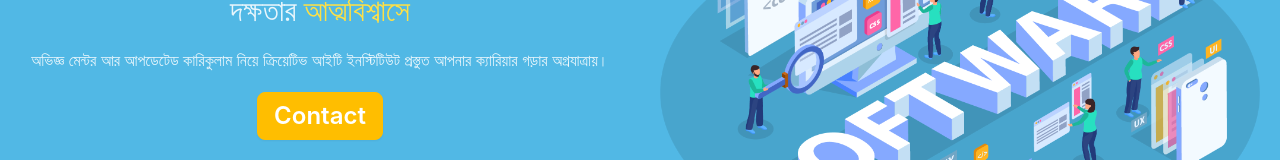
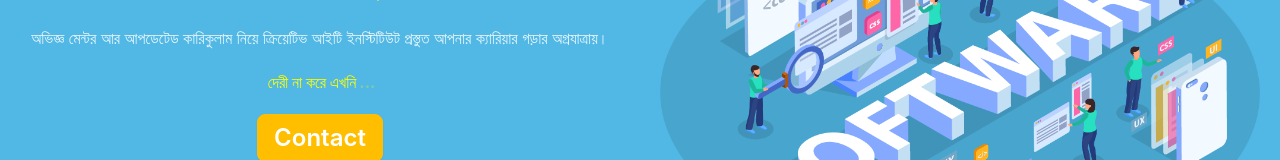
Before and after one commit to Suvrodev/WeaverrIT, a React (Vite) app: page /home in a window 1280 px wide. Shown: the part 175-335 px from the top of the page. Built offline with nearby package versions, Linux system fonts and the light colour scheme.

Commit message:
Added Type writter effect

```diff
--- a/package.json
+++ b/package.json
@@ -21,6 +21,7 @@
     "react-messenger-customer-chat": "^0.8.0",
     "react-router-dom": "^6.21.2",
     "react-scroll-to-top": "^3.0.0",
+    "react-simple-typewriter": "^5.0.1",
     "react-slick": "^0.29.0",
     "slick-carousel": "^1.8.1",
     "sort-by": "^1.2.0",
--- a/src/Pages/CommonPage/Banner/Banner.jsx
+++ b/src/Pages/CommonPage/Banner/Banner.jsx
@@ -2,6 +2,7 @@ import React from 'react';
 import { Link } from 'react-router-dom';
 import imageOfBanner from '../../../assets/Banner/weaverrit_banner.png'
 import './Banner.css'
+import { Typewriter } from 'react-simple-typewriter';
 
 const Banner = () => {
     return (
@@ -10,6 +11,21 @@ const Banner = () => {
                 {/* <h1>Online Based IT Firm</h1> */}
                 <h1 className='text-3xl font-bold'>ক্যারিয়ার শুরু হোক <br />দক্ষতার <span className='text-yellow-300'> আত্মবিশ্বাসে</span> </h1>
                 <p className='text-center'>অভিজ্ঞ মেন্টর আর আপডেটেড কারিকুলাম নিয়ে ক্রিয়েটিভ আইটি ইনস্টিটিউট প্রস্তুত আপনার ক্যারিয়ার গড়ার অগ্রযাত্রায়।</p>
+
+                <span style={{ color: 'yellow', fontWeight: 'bold' }}>
+                {/* Style will be inherited from the parent element */}
+                <Typewriter
+                    words={['প্রস্তুতি নিন', 'দেরী না করে এখনি শুরু করুন', 'সময় অপেক্ষা করবে না']}
+                    loop={5}
+                    cursor
+                    cursorStyle='...'
+                    typeSpeed={70}
+                    deleteSpeed={50}
+                    delaySpeed={1000}
+                />
+                </span>
+
+
                 <Link to={'/contact'}><button className='btn btn-warning text-white text-2xl'>Contact</button></Link>
                 <p className='star'></p>
             </div>
--- a/src/Pages/CourseDetails/CourseDetails.jsx
+++ b/src/Pages/CourseDetails/CourseDetails.jsx
@@ -21,13 +21,13 @@ const CourseDetails = () => {
     if(provide){
         provides=provide.split(",")
     }
-    console.log(provides);
+    // console.log(provides);
     return (
         <div>
           <div className='flex flex-col md:flex-row gap-10 items-center'>
              <div className='w-full md:w-[50%] flex flex-col justify-center items-center'>
                  <h1 className='my-5 text-2xl font-bold text-yellow-500'>কোর্স সম্পর্কে</h1>
-                 <h1 className=''>{desc}</h1>
+                 <h1 className=''>{desc?desc:<p className='text-2xl font-bold' key={1122}>UpComming</p>}</h1>
              </div>
              <div className='w-full md:w-[50%] p-5'>
                   <img className='w-[450px] h-[300px] rounded-xl' src={image} alt="" />
@@ -38,15 +38,16 @@ const CourseDetails = () => {
                  <h1 className='my-5 text-2xl font-bold text-yellow-500'>এই কোর্সে আপনি কি কি পাবেন?</h1>
                  <h1 className=''>
                     {
-                        provides &&
-                        provides.map((p,idx)=><li key={idx}>{p}</li>)
+                        provides ?
+                        provides.map((p,idx)=><li key={idx}>{p}</li>):
+                        <h1 className=' text-2xl font-bold' key={"a"}>UpComming</h1>
                     }
                  </h1>
              </div>
              <div className='w-full md:w-[50%] p-5 flex flex-col items-center justify-center gap-5'>
                   <h1 className='text-4xl font-bold'>Fees</h1>
-                  <button className='btn bg-blue-600 w-[200px] flex font-bold text-white'>  <p className=''>Online</p> <br /> <p>{online} </p></button>
-                  <button className='btn bg-blue-600 w-[200px] flex font-bold text-white'>  <p className=''>Pffline</p> <br /> <p>{offline} </p></button>
+                  <button className='btn bg-blue-600 w-[200px] flex font-bold text-white'>  <p className=''>Online</p> <br /> <p>{online?online:"Upcomming"} </p></button>
+                  <button className='btn bg-blue-600 w-[200px] flex font-bold text-white'>  <p className=''>Offline</p> <br /> <p>{offline?offline:"Upcommin"} </p></button>
              </div>
           </div>
         </div>
--- a/src/Pages/Courses/Courses.jsx
+++ b/src/Pages/Courses/Courses.jsx
@@ -8,11 +8,11 @@ const Courses = () => {
     const {id}=useParams()
     const { state } = useLocation()
     const allCourses=state.data;
-    console.log("All Courses: ",allCourses);
+    // console.log("All Courses: ",allCourses);
     // console.log("Came ID: ",id);
 
     let courses=allCourses.filter(all=>all.categoryid==id)
-    console.log("This Courses: ",courses);
+    // console.log("This Courses: ",courses);
 
     // axios.get('category.json')
     // .then(res=>console.log(res.data))
```
Also changed, not shown: 1 other file (tests, documents, lock files or other folders).
